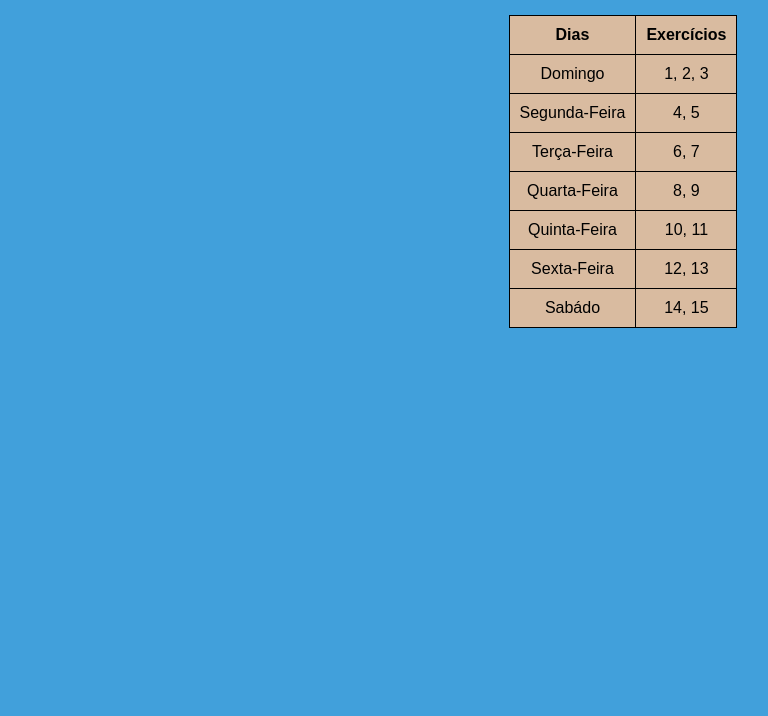
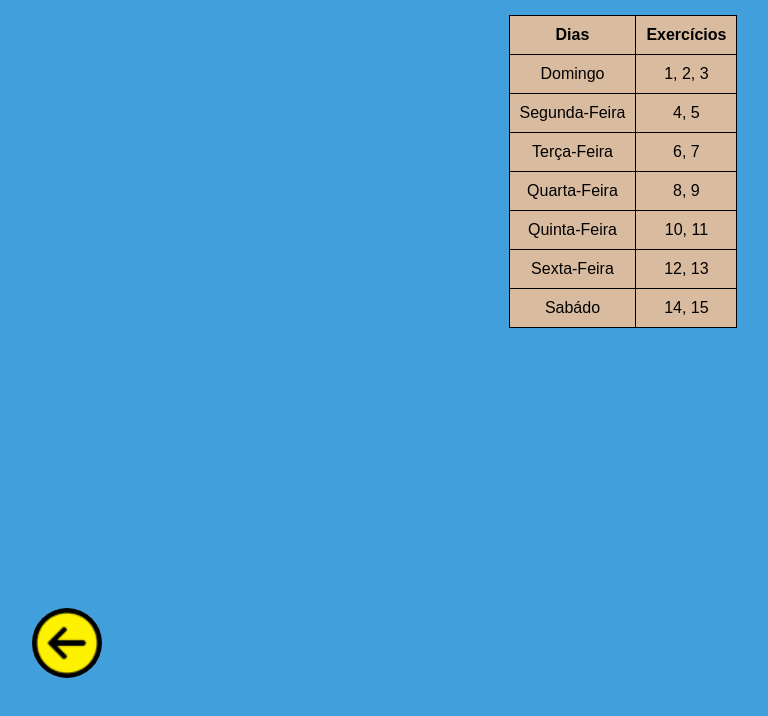
Before and after one commit to viniciusrvcruz/projeto-cronograma, a plain HTML site: page exercicios.html in a window 1280 px wide. Shown: the whole page, without its empty margins (17-785 px from the left). Drawn offline with Linux system fonts and the light colour scheme.

Commit message:
atualizei a pagina exercicio

```diff
--- a/estilo/style2.css
+++ b/estilo/style2.css
@@ -40,3 +40,9 @@ td {
     border: 1px solid black;
     padding: 10px;
 }
+
+img {
+    border-radius: 50%;
+    width: 70px;
+    transform: translate(70%, 400%);
+}
--- a/exercicios.html
+++ b/exercicios.html
@@ -46,5 +46,6 @@
             </tr>
         </tbody>
         </table>
+        <img src="imagens/botao-voltar.png" alt="voltar">
 </body>
 </html>
```
Also changed, not shown: imagens/botao-voltar.png (added). Lines whose indentation alone changed are shown as unchanged.
